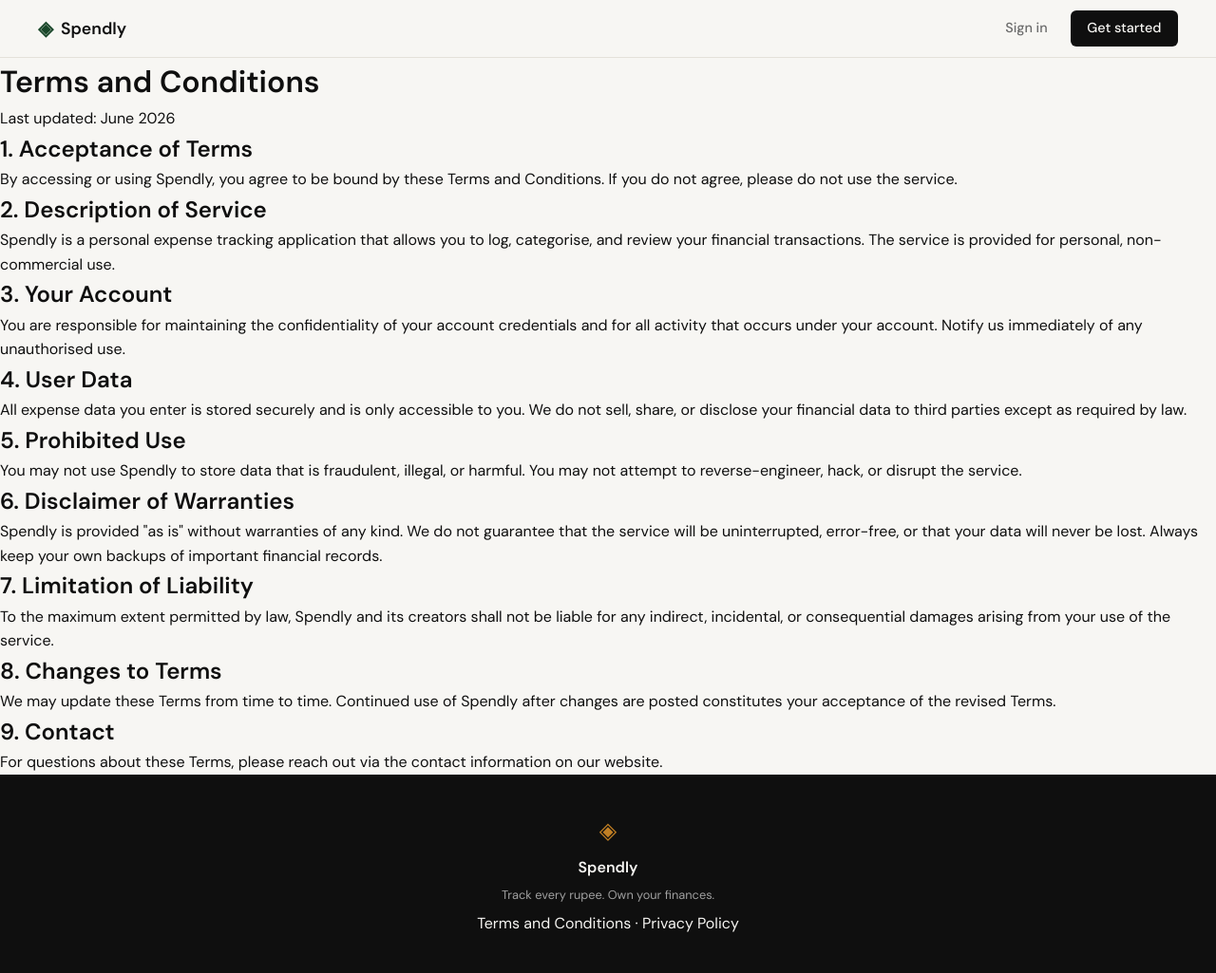
After one commit to LeoAdarsha/Spendly, a Flask app: page /terms in a window 1280 px wide. The commit adds this page. Shown: the whole page at 95% size. Run offline with Flask 3, Linux system fonts and the light colour scheme.

Commit message:
landing: add terms and conditions page and route

```diff
--- a/app.py
+++ b/app.py
@@ -26,6 +26,11 @@
 # Placeholder routes — students will implement these                  #
 # ------------------------------------------------------------------ #
 
+@app.route("/terms")
+def terms():
+    return render_template("terms.html")
+
+
 @app.route("/logout")
 def logout():
     return "Logout — coming in Step 3"
--- a/templates/base.html
+++ b/templates/base.html
@@ -35,7 +35,7 @@
             <span class="footer-name">Spendly</span>
             <p class="footer-copy">Track every rupee. Own your finances.</p>
             <p>
-                <a href="#">Terms and Conditions</a> &middot;
+                <a href="{{ url_for('terms') }}">Terms and Conditions</a> &middot;
                 <a href="#">Privacy Policy</a>
             </p>
         </div>
--- /dev/null
+++ b/templates/terms.html
@@ -0,0 +1,57 @@
+{% extends "base.html" %}
+
+{% block title %}Terms and Conditions — Spendly{% endblock %}
+
+{% block content %}
+
+<div class="legal-page">
+    <h1>Terms and Conditions</h1>
+    <p class="legal-date">Last updated: June 2026</p>
+
+    <section>
+        <h2>1. Acceptance of Terms</h2>
+        <p>By accessing or using Spendly, you agree to be bound by these Terms and Conditions. If you do not agree, please do not use the service.</p>
+    </section>
+
+    <section>
+        <h2>2. Description of Service</h2>
+        <p>Spendly is a personal expense tracking application that allows you to log, categorise, and review your financial transactions. The service is provided for personal, non-commercial use.</p>
+    </section>
+
+    <section>
+        <h2>3. Your Account</h2>
+        <p>You are responsible for maintaining the confidentiality of your account credentials and for all activity that occurs under your account. Notify us immediately of any unauthorised use.</p>
+    </section>
+
+    <section>
+        <h2>4. User Data</h2>
+        <p>All expense data you enter is stored securely and is only accessible to you. We do not sell, share, or disclose your financial data to third parties except as required by law.</p>
+    </section>
+
+    <section>
+        <h2>5. Prohibited Use</h2>
+        <p>You may not use Spendly to store data that is fraudulent, illegal, or harmful. You may not attempt to reverse-engineer, hack, or disrupt the service.</p>
+    </section>
+
+    <section>
+        <h2>6. Disclaimer of Warranties</h2>
+        <p>Spendly is provided "as is" without warranties of any kind. We do not guarantee that the service will be uninterrupted, error-free, or that your data will never be lost. Always keep your own backups of important financial records.</p>
+    </section>
+
+    <section>
+        <h2>7. Limitation of Liability</h2>
+        <p>To the maximum extent permitted by law, Spendly and its creators shall not be liable for any indirect, incidental, or consequential damages arising from your use of the service.</p>
+    </section>
+
+    <section>
+        <h2>8. Changes to Terms</h2>
+        <p>We may update these Terms from time to time. Continued use of Spendly after changes are posted constitutes your acceptance of the revised Terms.</p>
+    </section>
+
+    <section>
+        <h2>9. Contact</h2>
+        <p>For questions about these Terms, please reach out via the contact information on our website.</p>
+    </section>
+</div>
+
+{% endblock %}
```
